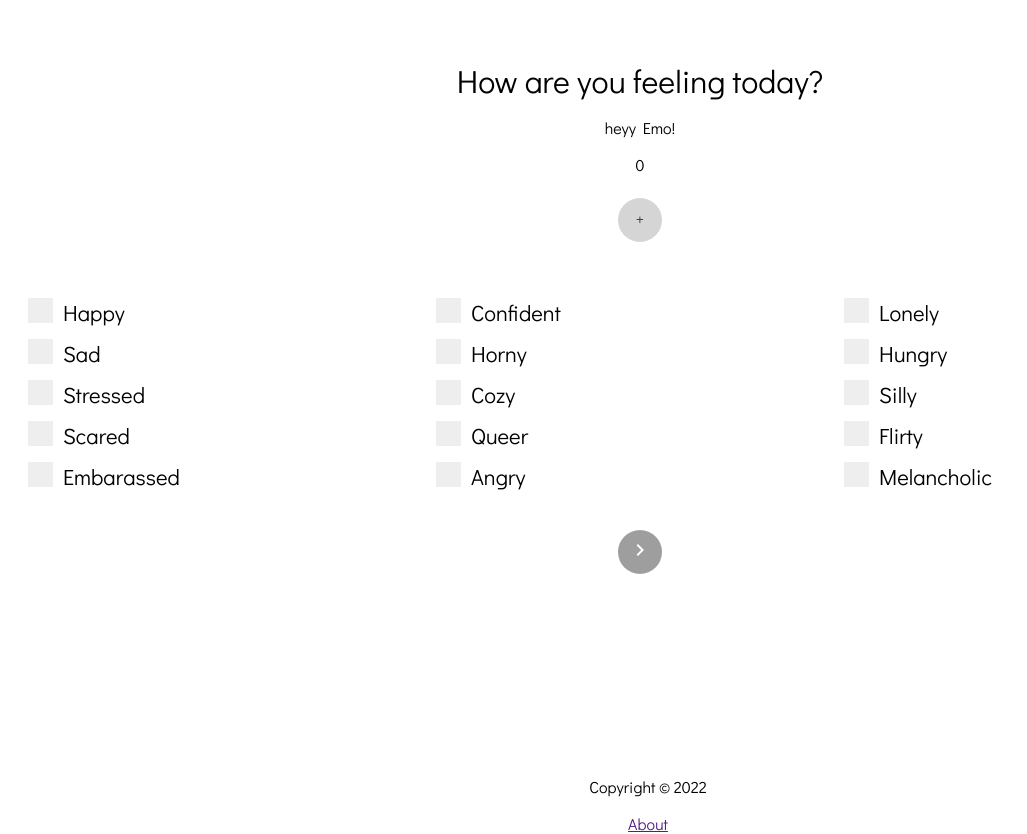
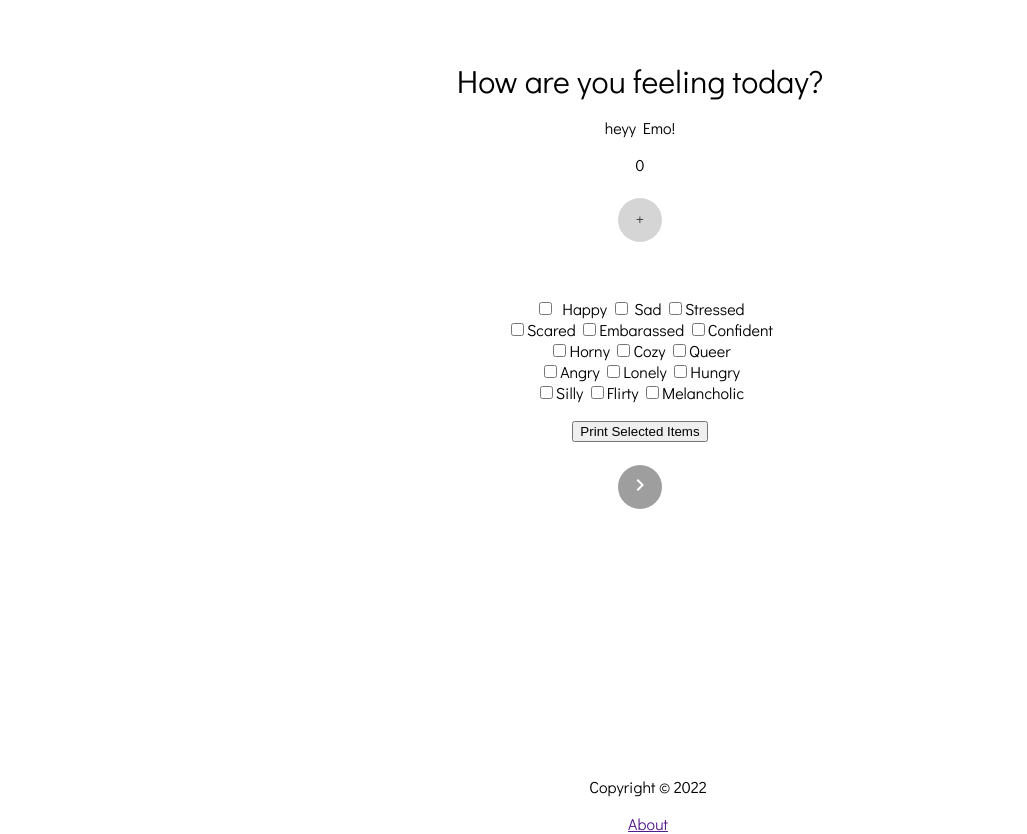
Before and after one commit to Gaasll/swing1, a Vue app: page /emotion in a window 1280 px wide. Shown: the whole page, without its empty margins (0-1027 px from the left). Built offline with nearby package versions, Linux system fonts and the light colour scheme; grey boxes are pictures that could not be loaded.

Commit message:
presenter view upd

```diff
--- a/src/components/Checkbox.vue
+++ b/src/components/Checkbox.vue
@@ -10,7 +10,9 @@ export default {
     name: 'Checkbox',
     props: {
         text: String,
-    }
+    },
+
+
 }
 </script>
 
--- a/src/presenters/EmotionPresenter.vue
+++ b/src/presenters/EmotionPresenter.vue
@@ -1,5 +1,6 @@
 <script>
 import EmotionView from "../views/EmotionView.vue"
+//import Checkbox from "../components/Checkbox.vue"
 export default {
     name: "EmotionPresenter",
     components: {
@@ -10,6 +11,8 @@ export default {
         return {
             title: "heyy Emo!",
             counter: 0,
+            text: "tt",
+
         };
     },
 
@@ -17,6 +20,22 @@ export default {
         increment() {
             this.counter++;
         },
+
+
+        getValue() {
+      var checkboxes = document.getElementsByName('acs');
+
+            var result = "";
+
+            for (var i = 0; i < checkboxes.length; i++) {
+                if (checkboxes[i].checked) {
+                    result += checkboxes[i].value
+                        + " " + ", ";
+                }
+            }
+            alert("you have selected: "+ result);
+        }
+
     },
 };
 
@@ -27,5 +46,6 @@ export default {
     :title="title"
     :counter="counter"
     @counter-increment="increment"
+    @choose-emo="getValue"
     ></EmotionView>
 </template>
--- a/src/presenters/WeatherPresenter.vue
+++ b/src/presenters/WeatherPresenter.vue
@@ -1,5 +1,6 @@
 <script>
 import WeatherView from "../views/WeatherView.vue"
+import {getCurrentWeatherInfo} from "../weatherSource"
 export default {
     name: "WeatherPresenter",
     components: {
@@ -17,6 +18,10 @@ export default {
         increment() {
             this.counter++;
         },
+
+        getInfo(){
+            getCurrentWeatherInfo();
+        },
     },
 };
 
@@ -27,5 +32,6 @@ export default {
     :title="title"
     :counter="counter"
     @counter-increment="increment"
+    @get-info="getInfo"
     ></WeatherView>
 </template>
--- a/src/views/EmotionView.vue
+++ b/src/views/EmotionView.vue
@@ -10,23 +10,35 @@
         <p>{{counter}}</p>
         <button @click="counterIncrement">+</button>
         </header>
-        <div class="columns">
-            <Checkbox text="Happy" />
-            <Checkbox text="Sad" />
-            <Checkbox text="Stressed" />
-            <Checkbox text="Scared" />
-            <Checkbox text="Embarassed" />
-            <Checkbox text="Confident" />
-            <Checkbox text="Horny" />
-            <Checkbox text="Cozy" />
-            <Checkbox text="Queer" />
-            <Checkbox text="Angry" />
-            <Checkbox text="Lonely" />
-            <Checkbox text="Hungry" />
-            <Checkbox text="Silly" />
-            <Checkbox text="Flirty" />
-            <Checkbox text="Melancholic" />
-        </div>
+
+            <div>
+            <input  type="checkbox" name="acs" value="Happy" /> Happy
+            <input  type="checkbox" name="acs" value="Sad" /> Sad
+            <input  type="checkbox" name="acs" value="Stressed" />Stressed
+            </div>
+            <div>
+            <input  type="checkbox" name="acs" value="Scared" />Scared
+            <input type="checkbox" name="acs" value="Embarassed" />Embarassed
+            <input type="checkbox" name="acs" value="Confident" />Confident
+            </div>
+            <div>
+            <input type="checkbox" name="acs" value="Horny" />Horny
+            <input type="checkbox" name="acs" value="Cozy" />Cozy
+            <input type="checkbox" name="acs" value="Queer"  />Queer
+          </div>
+          <div>
+            <input type="checkbox" name="acs" value="Angry" />Angry
+            <input type="checkbox" name="acs" value="Lonely" />Lonely
+            <input type="checkbox" name="acs" value="Hungry" />Hungry
+          </div>
+            <input type="checkbox" name="acs" value="Silly" />Silly
+            <input type="checkbox" name="acs" value="Flirty" />Flirty
+            <input type="checkbox" name="acs" value="Melancholic" />Melancholic
+
+
+        <p>
+            <input type="button" @click="printChecked" value="Print Selected Items" />
+        </p>
         <NextButton path="weather" />
     </div>
 </template>
@@ -34,13 +46,13 @@
 
 <script  >
 //using the components checkbox and NextButton under component section below.
-import Checkbox from "../components/Checkbox.vue"
+//import Checkbox from "../components/Checkbox.vue"
 import NextButton from "../components/NextButton.vue"
 
 export default {
   name: "EmotiionView",
   components: {
-    Checkbox,
+
     NextButton,
   },
   props: {
@@ -51,6 +63,13 @@ export default {
     counterIncrement() {
       this.$emit("counter-increment");
     },
+
+
+
+     printChecked() {
+      this.$emit("choose-emo");
+      },
+
 
   },
 };
@@ -118,4 +137,68 @@ export default {
         padding: 10px 50px;
         box-shadow: 0 8px 16px 0 rgba(0,0,0,0.2), 0 6px 20px 0 rgba(0,0,0,0.19);
         } */
+
+
+        .container {
+        display: block;
+        position: relative;
+        padding-left: 35px;
+        margin-bottom: 12px;
+        cursor: pointer;
+        font-size: 22px;
+        -webkit-user-select: none;
+        -moz-user-select: none;
+        -ms-user-select: none;
+        user-select: none;
+        visibility: inherit;
+    }
+    /* Hide the browser's default checkbox */
+    .container input {
+        position: absolute;
+        opacity: 0;
+        cursor: pointer;
+        height: 0;
+        width: 0;
+    }
+    /* Create a custom checkbox */
+    .checkmark {
+        position: absolute;
+        top: 0;
+        left: 0;
+        height: 25px;
+        width: 25px;
+        background-color: #eee;
+    }
+    /* On mouse-over, add a grey background color */
+    /* .container:hover input ~ .checkmark {
+        background-color: #ccc;
+    } */
+    /* When the checkbox is checked, add a blue background */
+    .container input:checked ~ .checkmark {
+        background-color: #ddd;
+    }
+    /* Create the checkmark/indicator (hidden when not checked) */
+    .checkmark:after {
+        content: "";
+        position: absolute;
+        display: none;
+    }
+
+    /* Show the checkmark when checked */
+    .container input:checked ~ .checkmark:after {
+        display: block;
+    }
+    /* Style the checkmark/indicator */
+    .container .checkmark:after {
+        left: 9px;
+        top: 5px;
+        width: 5px;
+        height: 10px;
+        border: solid white;
+        border-width: 0 3px 3px 0;
+        -webkit-transform: rotate(45deg);
+        -ms-transform: rotate(45deg);
+        transform: rotate(45deg);
+    }
+
 </style>
--- a/src/views/WeatherView.vue
+++ b/src/views/WeatherView.vue
@@ -20,7 +20,13 @@
           </svg></button>
       </div> -->
       <div>
-        <h2 class="city">Weather in Denver</h2>
+        <button @click="weatherInfo">show</button>
+
+        <h2 class="city">Weather in {{main}}</h2>
+        <div class="location text-center text-3xl dark:text-white">
+
+
+          </div>
         <h1 class="temp">51°C</h1>
         <div class="flex">
           <img src="https://openweathermap.org/img/wn/04n.png" alt="" class="icon" />
@@ -29,6 +35,7 @@
         <div class="humidity">Humidity: 60%</div>
         <div class="wind">Wind speed: 6.2 km/h</div>
       </div>
+
       <NextButton path="playing" />
   </template>
 
@@ -37,21 +44,36 @@
 //using the components checkbox and NextButton under component section below.
 
 import NextButton from "../components/NextButton.vue"
+//import {constructor} from "..weatherModel";
+
 
 export default {
-  name: "EmotiionView",
+  name: "WeatherView",
+  data() {
+    return {
+      name: '',
+      weather: {},
+
+    }
+  },
   components: {
 
     NextButton,
   },
   props: {
     title: String,
-    counter: Number,
+
   },
   methods: {
     counterIncrement() {
       this.$emit("counter-increment");
     },
+
+
+    weatherInfo(){
+      this.$emit("get-info");
+    }
+
 
   },
 };
--- a/src/weatherSource.js
+++ b/src/weatherSource.js
@@ -9,9 +9,9 @@ function formatWeatherDataACB(responseData){
     //console.log(responseData);
     return data;
 
-    console.log(responseData);
-    console.log(responseData.weather[0].main);
-    console.log(responseData.name);
+    //console.log(responseData);
+    //console.log(responseData.weather[0].main);
+    //console.log(responseData.name);
 
 }
 
```
Also changed, not shown: src/app.js (added).
